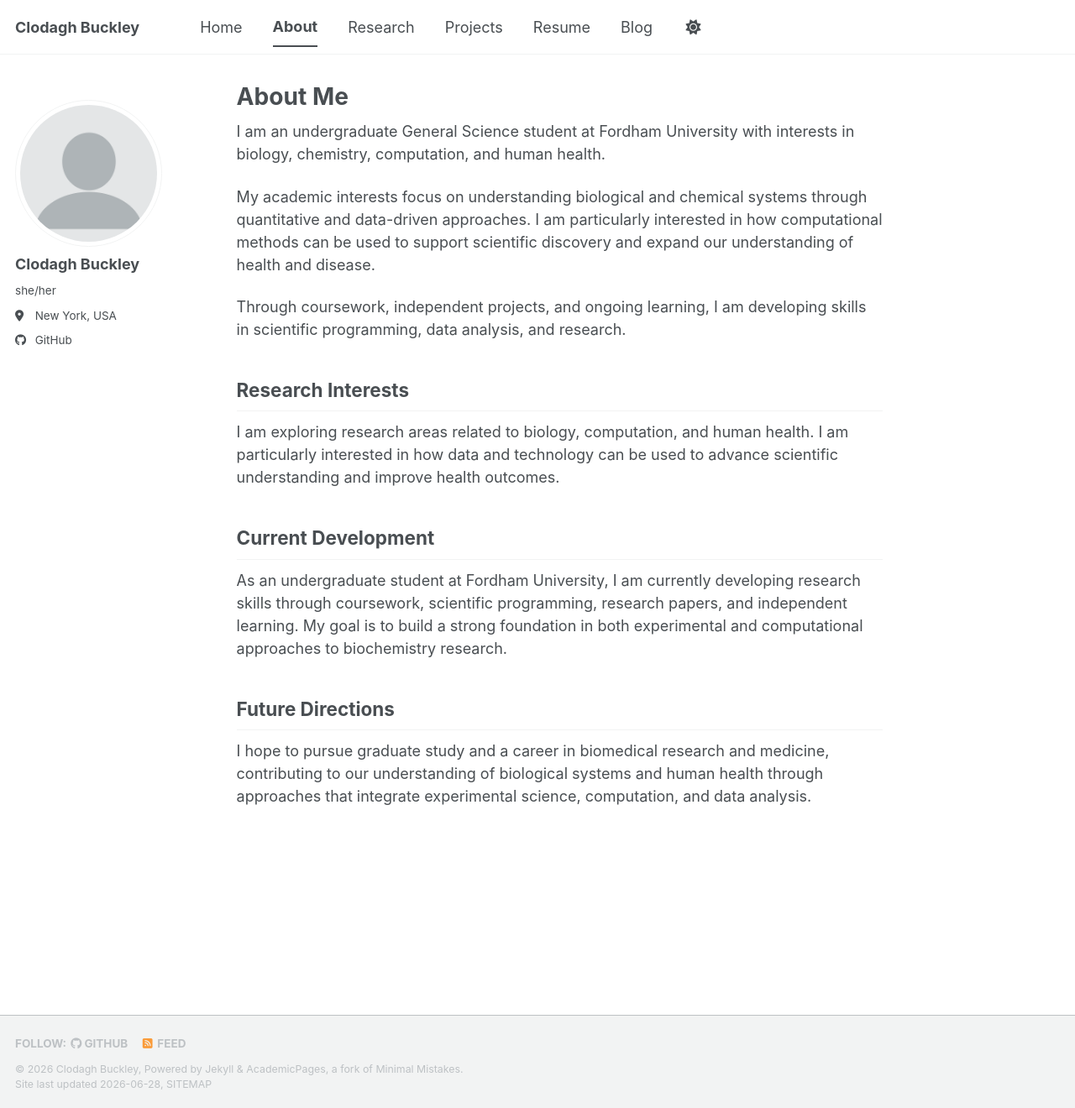
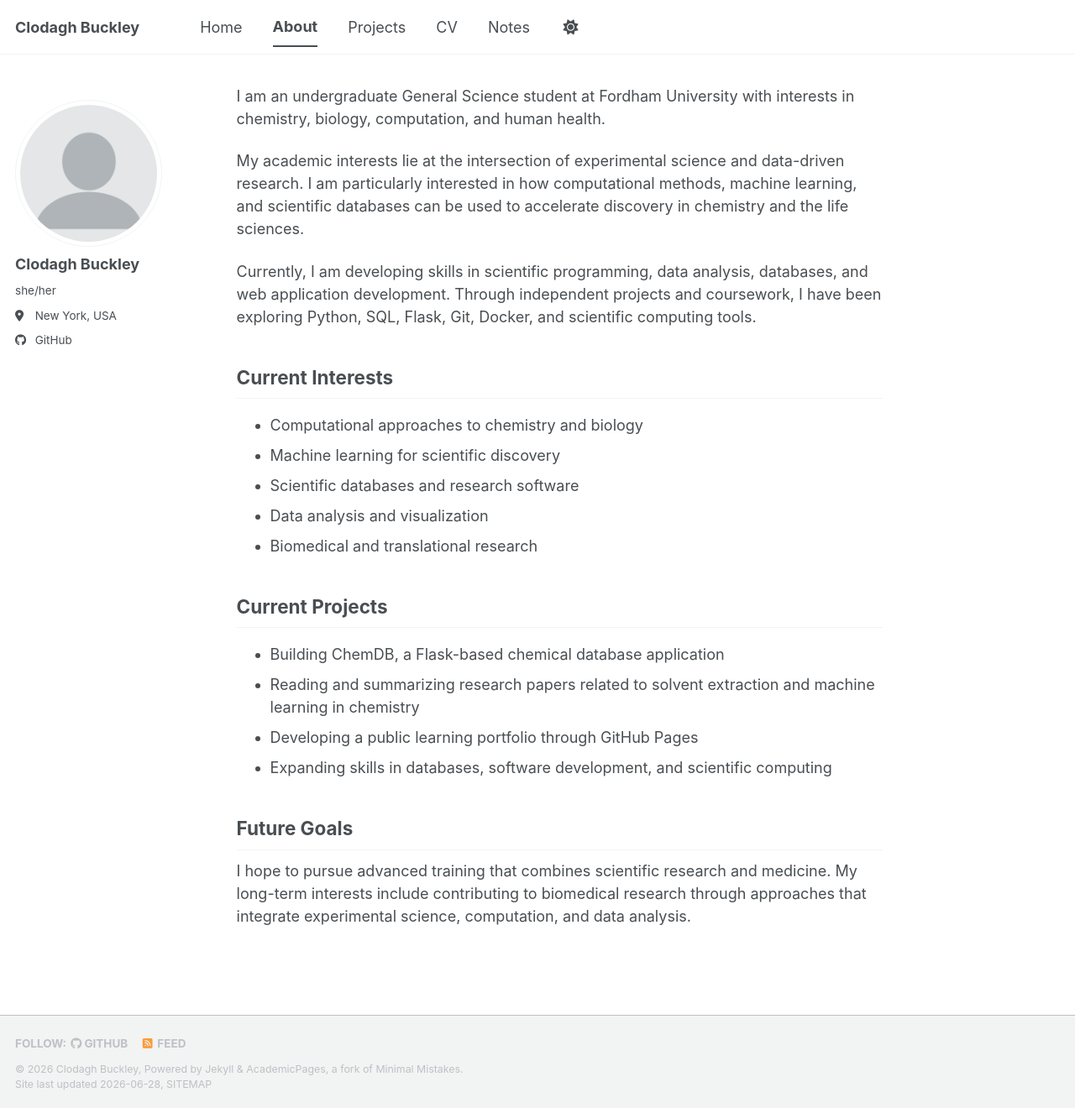
Before and after one commit to clodaghbuckley/clodaghbuckley.github.io, a Jekyll site: the page built from _pages/about.md, in a window 1280 px wide and 1320 px high. Shown: the whole window at 84% size. Built offline with Jekyll 4.4.1, drawn with Linux system fonts in a browser that asks for light colours; a script bundle is joined from its source files by our own code; library files that are not in the unit come from our copies.

```diff
--- a/_data/navigation.yml
+++ b/_data/navigation.yml
@@ -14,14 +14,11 @@ main:
   - title: "About"
     url: /about/
 
-  - title: "Research"
-    url: /research/
-
   - title: "Projects"
     url: /portfolio/
 
-  - title: "Resume"
+  - title: "CV"
     url: /cv/
 
-  - title: "Blog"
-    url: /year-archive/
+  - title: "Notes"
+    url: /notes/
--- a/_pages/about.md
+++ b/_pages/about.md
@@ -1,26 +1,35 @@
 ---
+
 permalink: /about/
 title: "About Me"
 author_profile: true
 redirect_from:
-  - /about.html
+
+* /about.html
+
 ---
 
-I am an undergraduate General Science student at Fordham University with interests in biology, chemistry, computation, and human health.
+I am an undergraduate General Science student at Fordham University with interests in chemistry, biology, computation, and human health.
 
-My academic interests focus on understanding biological and chemical systems through quantitative and data-driven approaches. I am particularly interested in how computational methods can be used to support scientific discovery and expand our understanding of health and disease.
+My academic interests lie at the intersection of experimental science and data-driven research. I am particularly interested in how computational methods, machine learning, and scientific databases can be used to accelerate discovery in chemistry and the life sciences.
 
-Through coursework, independent projects, and ongoing learning, I am developing skills in scientific programming, data analysis, and research.
+Currently, I am developing skills in scientific programming, data analysis, databases, and web application development. Through independent projects and coursework, I have been exploring Python, SQL, Flask, Git, Docker, and scientific computing tools.
 
-## Research Interests
+## Current Interests
 
-I am exploring research areas related to biology, computation, and human health. I am particularly interested in how data and technology can be used to advance scientific understanding and improve health outcomes.
+* Computational approaches to chemistry and biology
+* Machine learning for scientific discovery
+* Scientific databases and research software
+* Data analysis and visualization
+* Biomedical and translational research
 
+## Current Projects
 
-## Current Development
+* Building ChemDB, a Flask-based chemical database application
+* Reading and summarizing research papers related to solvent extraction and machine learning in chemistry
+* Developing a public learning portfolio through GitHub Pages
+* Expanding skills in databases, software development, and scientific computing
 
-As an undergraduate student at Fordham University, I am currently developing research skills through coursework, scientific programming, research papers, and independent learning. My goal is to build a strong foundation in both experimental and computational approaches to biochemistry research.
+## Future Goals
 
-## Future Directions
-
-I hope to pursue graduate study and a career in biomedical research and medicine, contributing to our understanding of biological systems and human health through approaches that integrate experimental science, computation, and data analysis.
+I hope to pursue advanced training that combines scientific research and medicine. My long-term interests include contributing to biomedical research through approaches that integrate experimental science, computation, and data analysis.
```
Also changed, not shown: _pages/home.md (+9 -3 lines).
